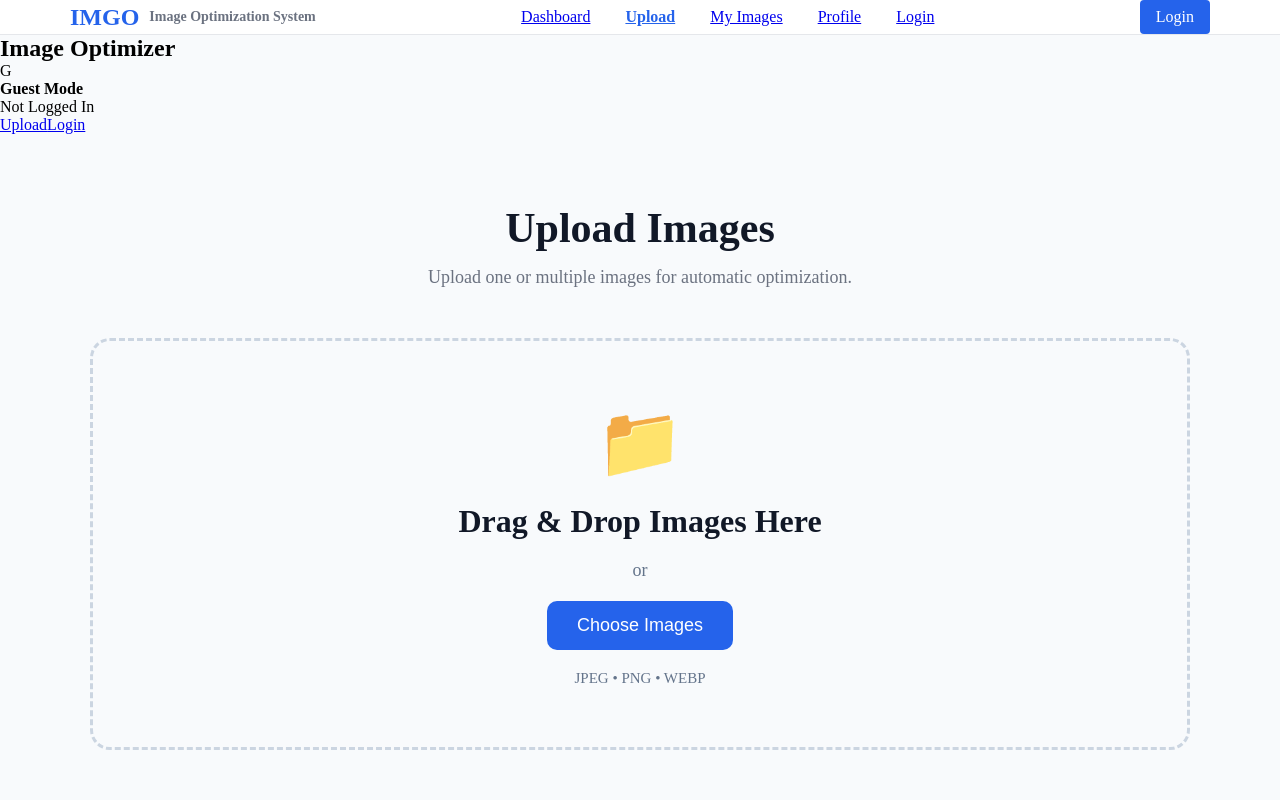
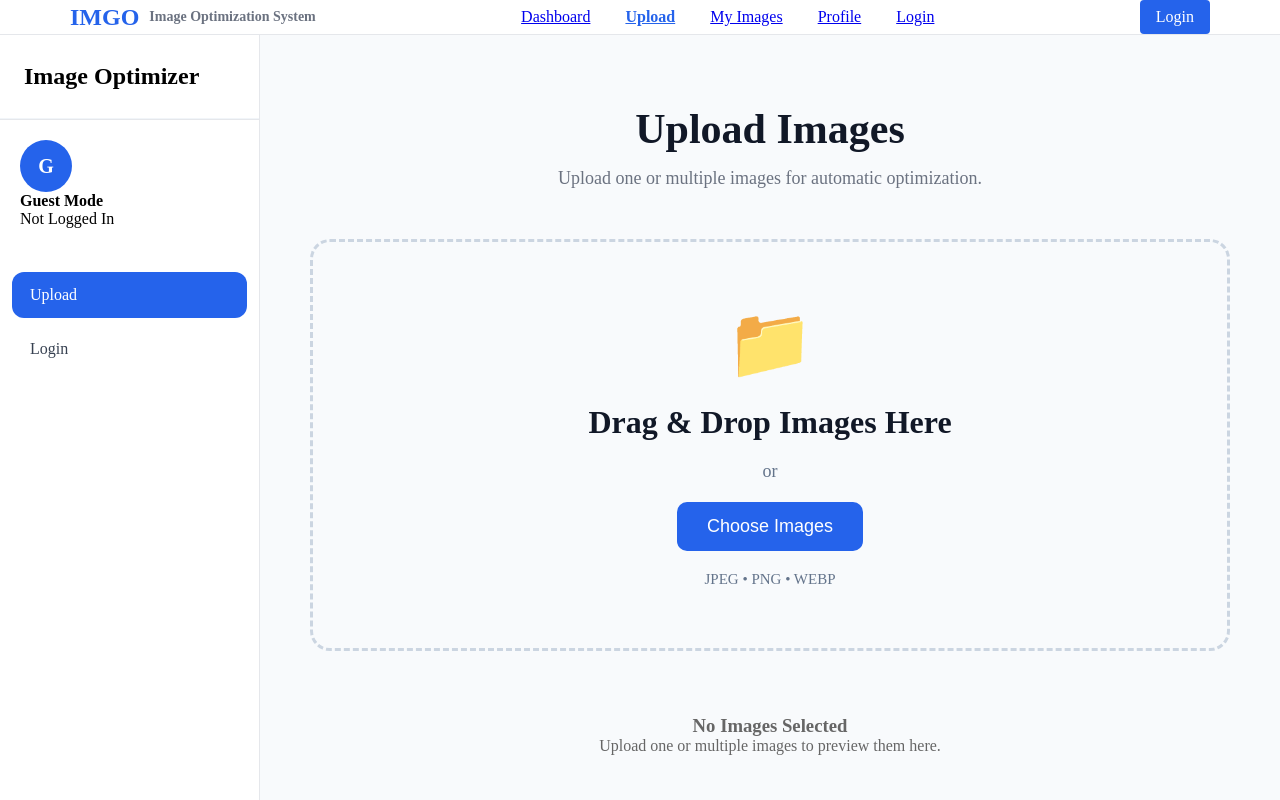
Before and after one commit to MyPhungg/aws-automatic-image-optimization-system, a React (Vite) app in the folder frontend/image-optimization-system/image-optimization-frontend/: page /upload in a window 1280 px wide. Shown: the top 800 px of the page. Built offline with nearby package versions, Linux system fonts and the light colour scheme.

Commit message:
update side bar

```diff
--- a/frontend/image-optimization-system/image-optimization-frontend/src/layouts/MainLayout.css
+++ b/frontend/image-optimization-system/image-optimization-frontend/src/layouts/MainLayout.css
@@ -11,9 +11,218 @@
     background-color: #f8fafc;
 }
 .layout-content {
+     flex:1;
+
+    width:100%;
+
+    padding:30px;
+
+    overflow:auto;
+}
+.layout-body{
+
+    display:flex;
+
+    flex:1;
+
+    min-height:0;
+
+}
+.sidebar {
+
+    width:260px;
+
+    flex-shrink:0;
+
+    background:#fff;
+
+    border-right:1px solid #E5E7EB;
+
+    display:flex;
+
+    flex-direction:column;
+
+}
+
+/* ==========================
+   Logo
+========================== */
+
+.sidebar-header {
+
+    padding: 28px 24px;
+
+    border-bottom: 1px solid #F1F5F9;
+
+}
+
+.sidebar-logo {
+
+    display: flex;
+
+    align-items: center;
+
+    gap: 12px;
+
+}
+
+.sidebar-logo h2 {
+
+    margin: 0;
+
+    font-size: 24px;
+
+    color: #2563EB;
+
+}
+
+.sidebar-logo span {
+
+    color: #6B7280;
+
+    font-size: 14px;
+
+}
+
+/* ==========================
+   Menu
+========================== */
+
+.sidebar-menu {
+
+    padding: 24px 12px;
+
+    display: flex;
+
+    flex-direction: column;
+
+    gap: 8px;
     flex: 1;
-    witdth: 100%;
-    max-width: 1200px;
-    margin: 0 auto;
-    padding: 30px;
+
 }
+
+.sidebar-menu a {
+
+    display: flex;
+
+    align-items: center;
+
+    gap: 12px;
+
+    text-decoration: none;
+
+    color: #374151;
+
+    padding: 14px 18px;
+
+    border-radius: 12px;
+
+    transition: .2s;
+
+    font-weight: 500;
+
+}
+
+.sidebar-menu a:hover {
+
+    background: #EFF6FF;
+
+    color: #2563EB;
+
+}
+
+.sidebar-menu .active {
+
+    background: #2563EB;
+
+    color: white;
+
+}
+
+/* ==========================
+   User
+========================== */
+
+.sidebar-user {
+
+    padding: 20px;
+
+    border-top: 1px solid #E5E7EB;
+
+}
+
+.user-card {
+
+    display: flex;
+
+    align-items: center;
+
+    gap: 14px;
+
+}
+
+.avatar{
+
+    width:52px;
+
+    height:52px;
+
+    border-radius:50%;
+
+    background:#2563EB;
+
+    color:white;
+
+    display:flex;
+
+    justify-content:center;
+
+    align-items:center;
+
+    font-size:20px;
+
+    font-weight:bold;
+
+}
+
+.user-info h4 {
+
+    margin: 0;
+
+}
+
+.user-info p {
+
+    margin-top: 4px;
+
+    color: #6B7280;
+
+    font-size: 14px;
+
+}
+
+.logout-btn {
+
+    width: 100%;
+
+    margin-top: 18px;
+
+    padding: 12px;
+
+    border: none;
+
+    border-radius: 10px;
+
+    background: #EF4444;
+
+    color: white;
+
+    cursor: pointer;
+
+}
+
+.logout-btn:hover {
+
+    background: #DC2626;
+
+}
--- a/frontend/image-optimization-system/image-optimization-frontend/src/pages/Dashboard/DashboardPage.tsx
+++ b/frontend/image-optimization-system/image-optimization-frontend/src/pages/Dashboard/DashboardPage.tsx
@@ -3,7 +3,7 @@ import "./DashboardPage.css";
 import DashboardHeader from "./components/DashboardHeader";
 import SummaryCards from "./components/SummaryCards";
 import RecentProcessing from "./components/RecentProcessing";
-import QuickActions from "./components/QuickAction";
+import QuickActions from "./components/QuickActions";
 function DashboardPage() {
 
     return (
```
Also changed, not shown: frontend/image-optimization-system/image-optimization-frontend/src/pages/Dashboard/components/QuickActions.tsx (renamed from frontend/image-optimization-system/image-optimization-frontend/src/pages/Dashboard/components/QuickAction.tsx).
